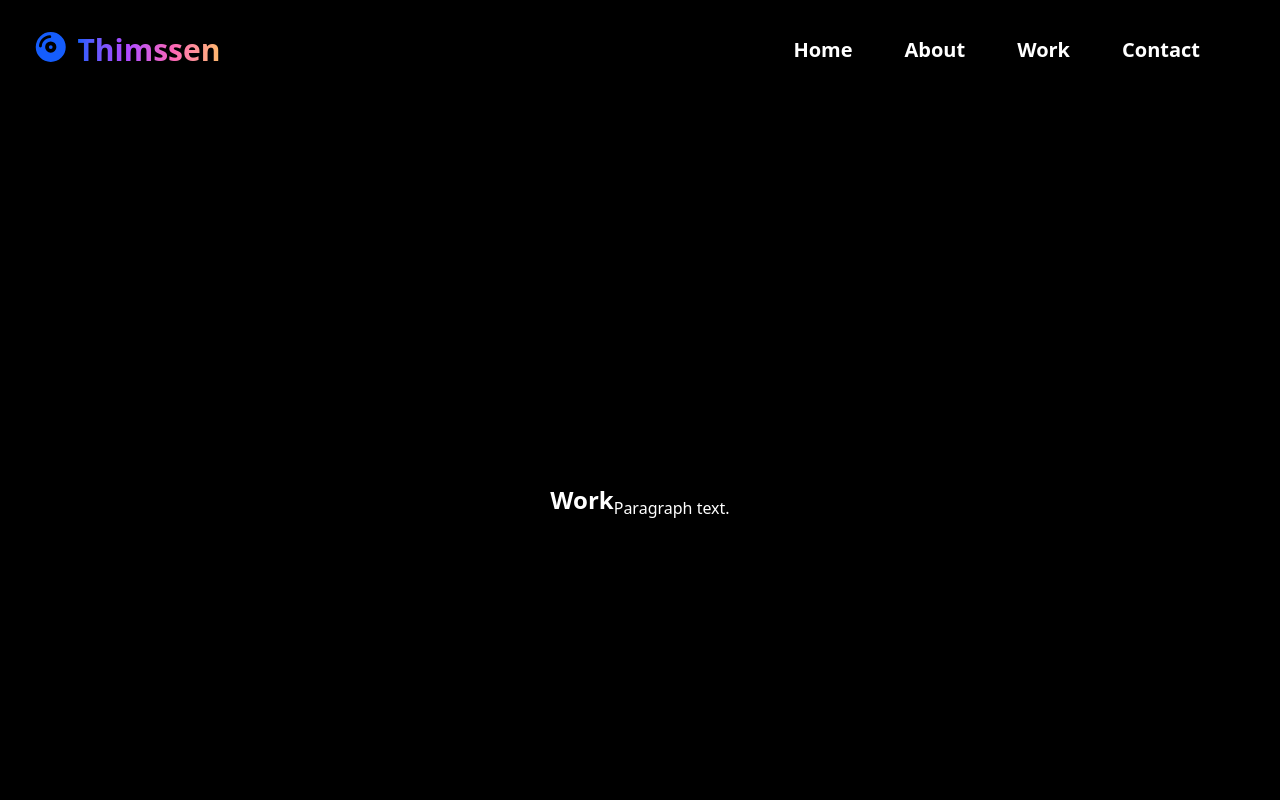
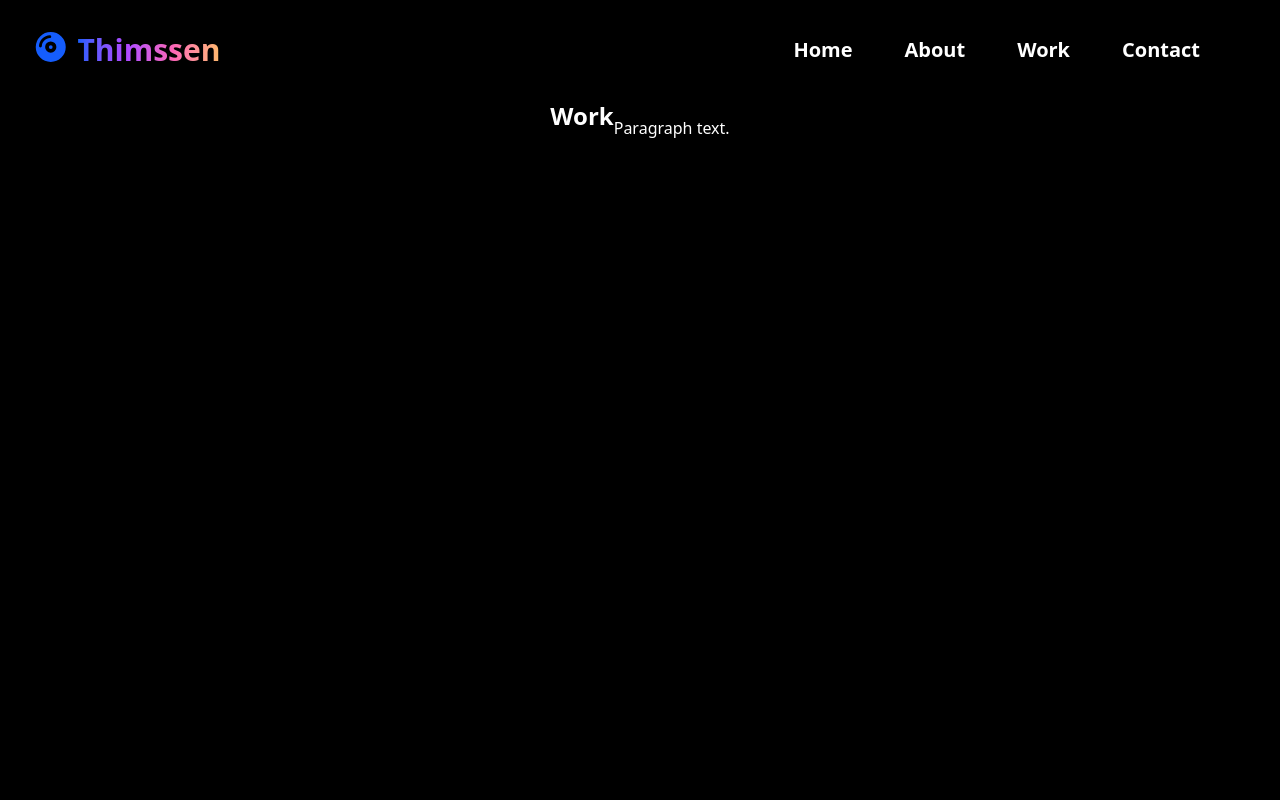
Before and after one commit to thelvp/thimssen, a React (Vite) app: page /work in a window 1280 px wide. Shown: the top 800 px of the page. Built offline with nearby package versions, Linux system fonts and the light colour scheme; the HTML template or start-up script is replaced by a standard one.

Commit message:
Remove weird padding on top of content

```diff
--- a/src/components/ContentLayout.tsx
+++ b/src/components/ContentLayout.tsx
@@ -2,7 +2,7 @@
 
 export const ContentLayout = ({ children }: PropsWithChildren<{}>) => {
   return (
-    <div className="container flex h-screen w-full flex-col items-center justify-center text-center md:flex-row">
+    <div className="container flex h-screen w-full flex-col justify-center text-center md:flex-row">
       {children}
     </div>
   );
```
